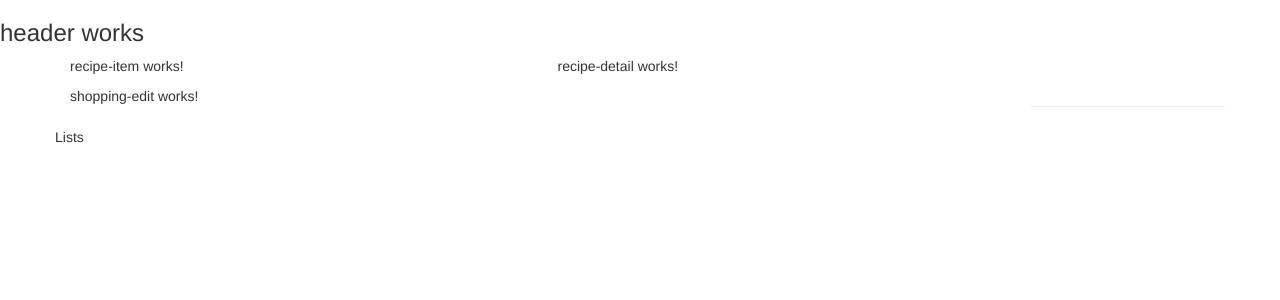
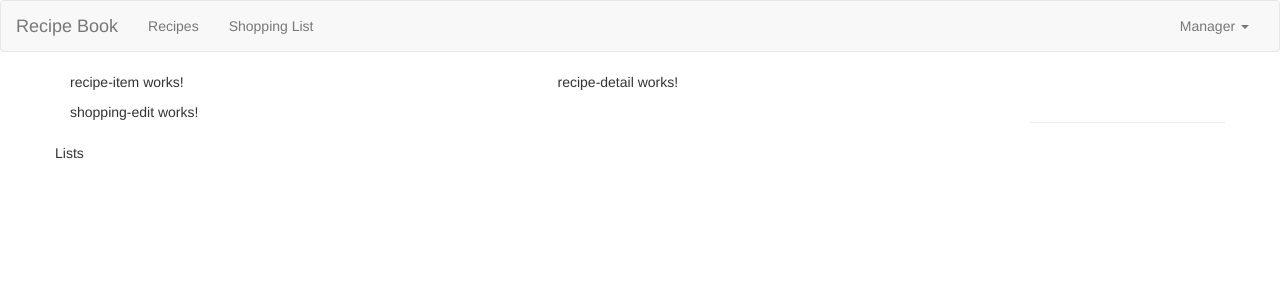
Before and after one commit to jonataslaet/academind-angular, an Angular app in the folder shopping-recipe-management/: page / in a window 1280 px wide. Shown: the top 300 px of the page. Built offline with nearby package versions, Linux system fonts and the light colour scheme.

Commit message:
Adding a Navigation Bar

```diff
--- a/shopping-recipe-management/src/app/header/header.component.html
+++ b/shopping-recipe-management/src/app/header/header.component.html
@@ -1 +1,23 @@
-<h3>header works</h3>
+<nav class="navbar navbar-default">
+  <div class="container-fluid">
+    <div class="navbar-header">
+      <a href="#" class="navbar-brand">Recipe Book</a>
+    </div>
+
+    <div class="collapse navbar-collapse">
+      <ul class="nav navbar-nav">
+        <li><a href="#">Recipes</a></li>
+        <li><a href="#">Shopping List</a></li>
+      </ul>
+      <ul class="nav navbar-nav navbar-right">
+        <li class="dropdown">
+          <a href="#" class="dropdown-toggle" role="button">Manager <span class="caret"></span></a>
+          <div class="dropdown-menu">
+            <li><a href="#">Save Data</a></li>
+            <li><a href="#">Fetch Data</a></li>
+          </div>
+        </li>
+      </ul>
+    </div>
+  </div>
+</nav>
```
